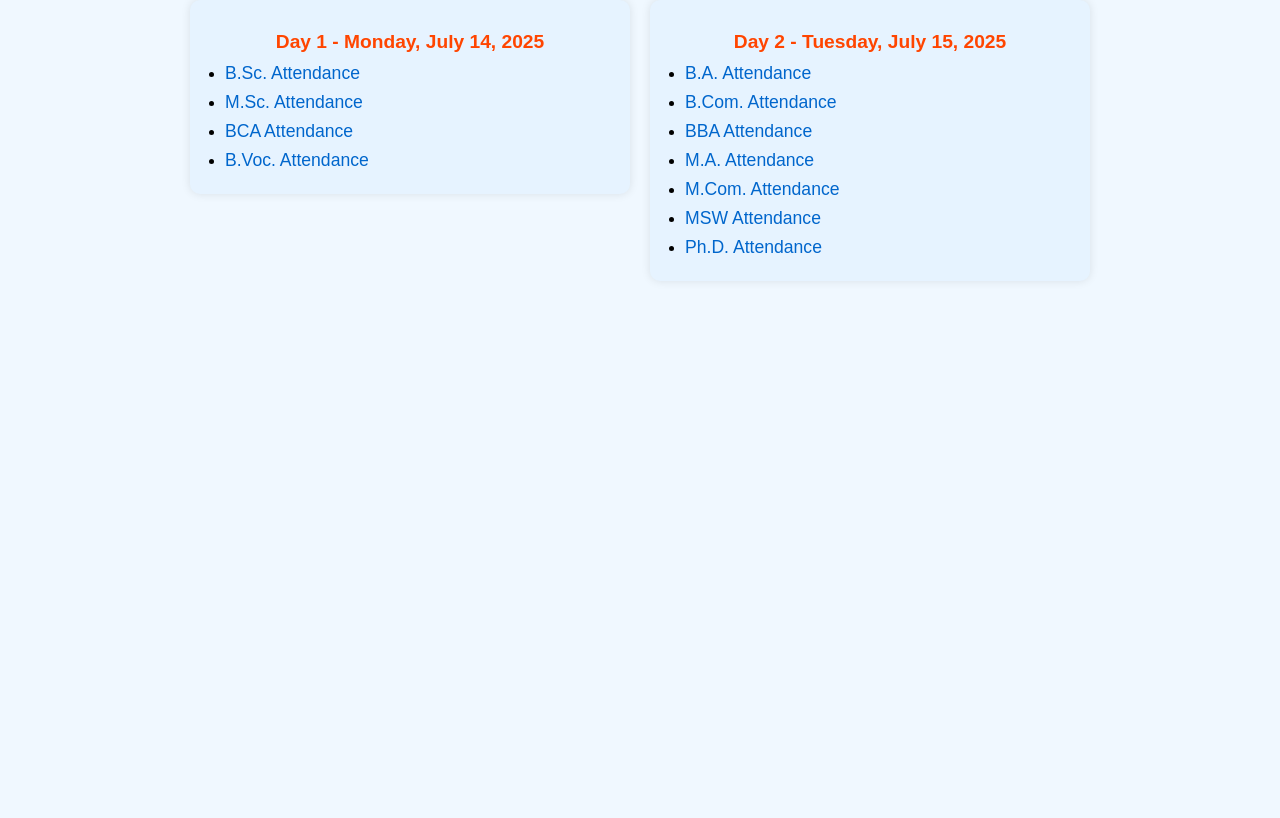
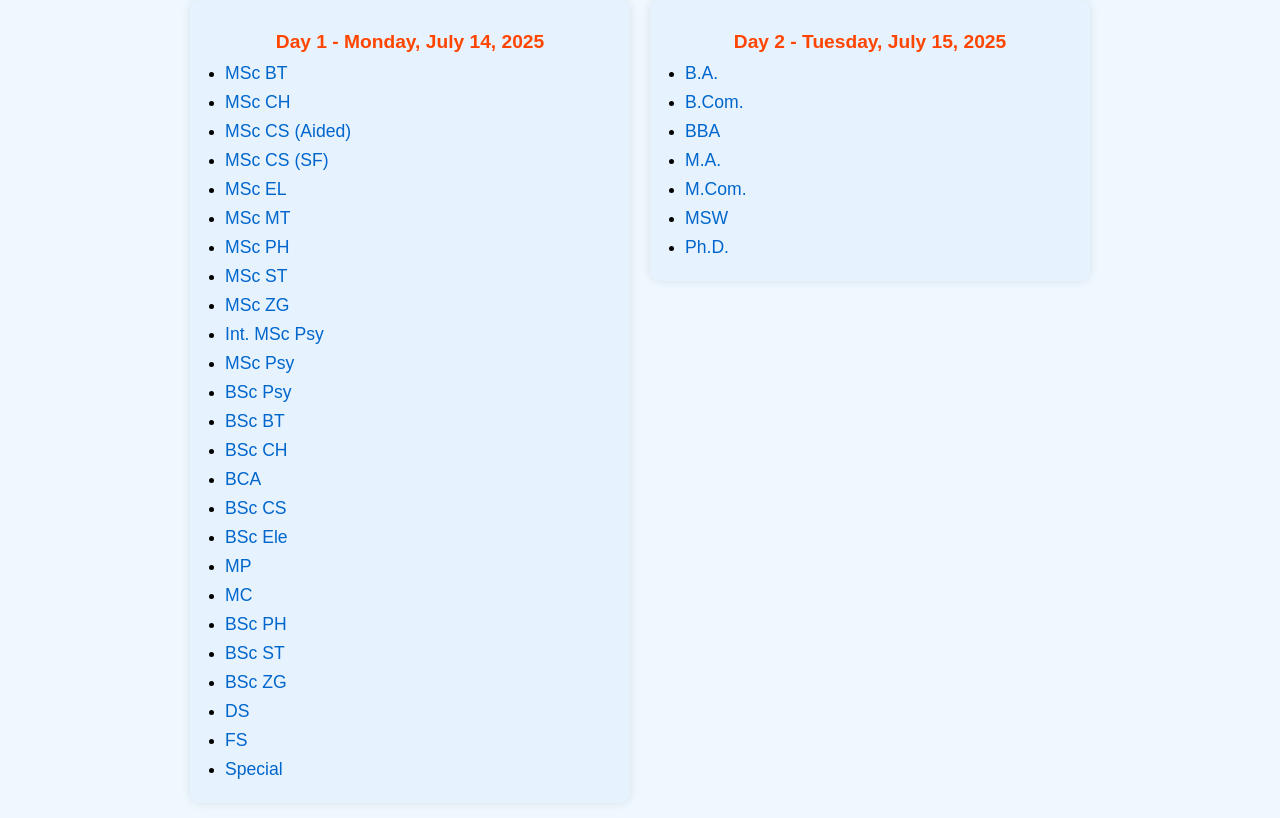
Before and after one commit to adhithyants/Laurea-2025-, a plain HTML site: page index.html in a window 1280 px wide. Shown: the part 123-941 px from the top of the page. Before the commit the page ends 800 px from the top, so only its background shows below. Drawn offline with Linux system fonts and the light colour scheme.

Commit message:
Update index.html

```diff
--- a/index.html
+++ b/index.html
@@ -83,7 +83,7 @@
     </style>
 </head>
 <body>
-    <div class="college-name">ST. THOMAS COLLEGE AUTONOMOUS THRISSUR KERALA</div>
+    <div class="college-name">ST. THOMAS COLLEGE AUTONOMOUS THRISSUR</div>
     <div class="ceremony-name">Laurea 2025 Convocation Ceremony</div>
 
     <div class="container">
@@ -91,10 +91,31 @@
             <h2>Day 1 - Monday, July 14, 2025</h2>
             <div class="department">
                 <ul>
-                    <li><a href="https://docs.google.com/spreadsheets/d/example-day1" target="_blank">B.Sc. Attendance</a></li>
-                    <li><a href="https://docs.google.com/spreadsheets/d/example-day1" target="_blank">M.Sc. Attendance</a></li>
-                    <li><a href="https://docs.google.com/spreadsheets/d/example-day1" target="_blank">BCA Attendance</a></li>
-                    <li><a href="https://docs.google.com/spreadsheets/d/example-day1" target="_blank">B.Voc. Attendance</a></li>
+                    <li><a href="https://docs.google.com/spreadsheets/d/1GuMHFrMDAAaHw-eYF0q8hDdAotRW4VartJWWXuJi0OQ/edit?usp=sharing" target="_blank">MSc BT</a></li>
+                    <li><a href="https://docs.google.com/spreadsheets/d/1GuMHFrMDAAaHw-eYF0q8hDdAotRW4VartJWWXuJi0OQ/edit?usp=sharing" target="_blank">MSc CH</a></li>
+                    <li><a href="https://docs.google.com/spreadsheets/d/example-day1" target="_blank">MSc CS (Aided)</a></li>
+                    <li><a href="https://docs.google.com/spreadsheets/d/example-day1" target="_blank">MSc CS (SF)</a></li>
+                    <li><a href="https://docs.google.com/spreadsheets/d/example-day1" target="_blank">MSc EL</a></li>
+                    <li><a href="https://docs.google.com/spreadsheets/d/example-day1" target="_blank">MSc MT</a></li>
+                    <li><a href="https://docs.google.com/spreadsheets/d/example-day1" target="_blank">MSc PH</a></li>
+                    <li><a href="https://docs.google.com/spreadsheets/d/example-day1" target="_blank">MSc ST</a></li>
+                    <li><a href="https://docs.google.com/spreadsheets/d/example-day1" target="_blank">MSc ZG</a></li>
+                    <li><a href="https://docs.google.com/spreadsheets/d/example-day1" target="_blank">Int. MSc Psy</a></li>
+                    <li><a href="https://docs.google.com/spreadsheets/d/example-day1" target="_blank">MSc Psy</a></li>
+                    <li><a href="https://docs.google.com/spreadsheets/d/example-day1" target="_blank">BSc Psy</a></li>
+                    <li><a href="https://docs.google.com/spreadsheets/d/example-day1" target="_blank">BSc BT</a></li>
+                    <li><a href="https://docs.google.com/spreadsheets/d/example-day1" target="_blank">BSc CH</a></li>
+                    <li><a href="https://docs.google.com/spreadsheets/d/example-day1" target="_blank">BCA</a></li>
+                    <li><a href="https://docs.google.com/spreadsheets/d/example-day1" target="_blank">BSc CS</a></li>
+                    <li><a href="https://docs.google.com/spreadsheets/d/example-day1" target="_blank">BSc Ele</a></li>
+                    <li><a href="https://docs.google.com/spreadsheets/d/example-day1" target="_blank">MP</a></li>
+                    <li><a href="https://docs.google.com/spreadsheets/d/example-day1" target="_blank">MC</a></li>
+                    <li><a href="https://docs.google.com/spreadsheets/d/example-day1" target="_blank">BSc PH</a></li>
+                    <li><a href="https://docs.google.com/spreadsheets/d/example-day1" target="_blank">BSc ST</a></li>
+                    <li><a href="https://docs.google.com/spreadsheets/d/example-day1" target="_blank">BSc ZG</a></li>
+                    <li><a href="https://docs.google.com/spreadsheets/d/example-day1" target="_blank">DS</a></li>
+                    <li><a href="https://docs.google.com/spreadsheets/d/example-day1" target="_blank">FS</a></li>
+                    <li><a href="https://docs.google.com/spreadsheets/d/example-day1" target="_blank">Special</a></li>
                 </ul>
             </div>
         </div>
@@ -102,13 +123,13 @@
             <h2>Day 2 - Tuesday, July 15, 2025</h2>
             <div class="department">
                 <ul>
-                    <li><a href="https://docs.google.com/spreadsheets/d/example-day2" target="_blank">B.A. Attendance</a></li>
-                    <li><a href="https://docs.google.com/spreadsheets/d/example-day2" target="_blank">B.Com. Attendance</a></li>
-                    <li><a href="https://docs.google.com/spreadsheets/d/example-day2" target="_blank">BBA Attendance</a></li>
-                    <li><a href="https://docs.google.com/spreadsheets/d/example-day2" target="_blank">M.A. Attendance</a></li>
-                    <li><a href="https://docs.google.com/spreadsheets/d/example-day2" target="_blank">M.Com. Attendance</a></li>
-                    <li><a href="https://docs.google.com/spreadsheets/d/example-day2" target="_blank">MSW Attendance</a></li>
-                    <li><a href="https://docs.google.com/spreadsheets/d/example-day2" target="_blank">Ph.D. Attendance</a></li>
+                    <li><a href="https://docs.google.com/spreadsheets/d/example-day2" target="_blank">B.A.</a></li>
+                    <li><a href="https://docs.google.com/spreadsheets/d/example-day2" target="_blank">B.Com.</a></li>
+                    <li><a href="https://docs.google.com/spreadsheets/d/example-day2" target="_blank">BBA</a></li>
+                    <li><a href="https://docs.google.com/spreadsheets/d/example-day2" target="_blank">M.A.</a></li>
+                    <li><a href="https://docs.google.com/spreadsheets/d/example-day2" target="_blank">M.Com.</a></li>
+                    <li><a href="https://docs.google.com/spreadsheets/d/example-day2" target="_blank">MSW</a></li>
+                    <li><a href="https://docs.google.com/spreadsheets/d/example-day2" target="_blank">Ph.D.</a></li>
                 </ul>
             </div>
         </div>
```
